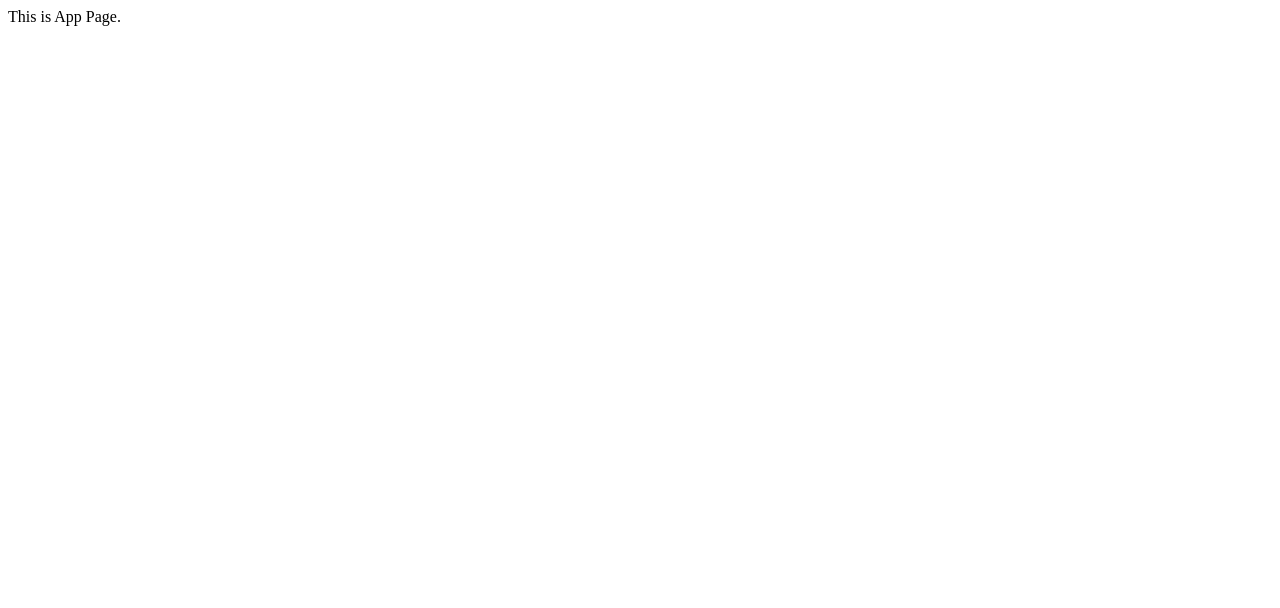
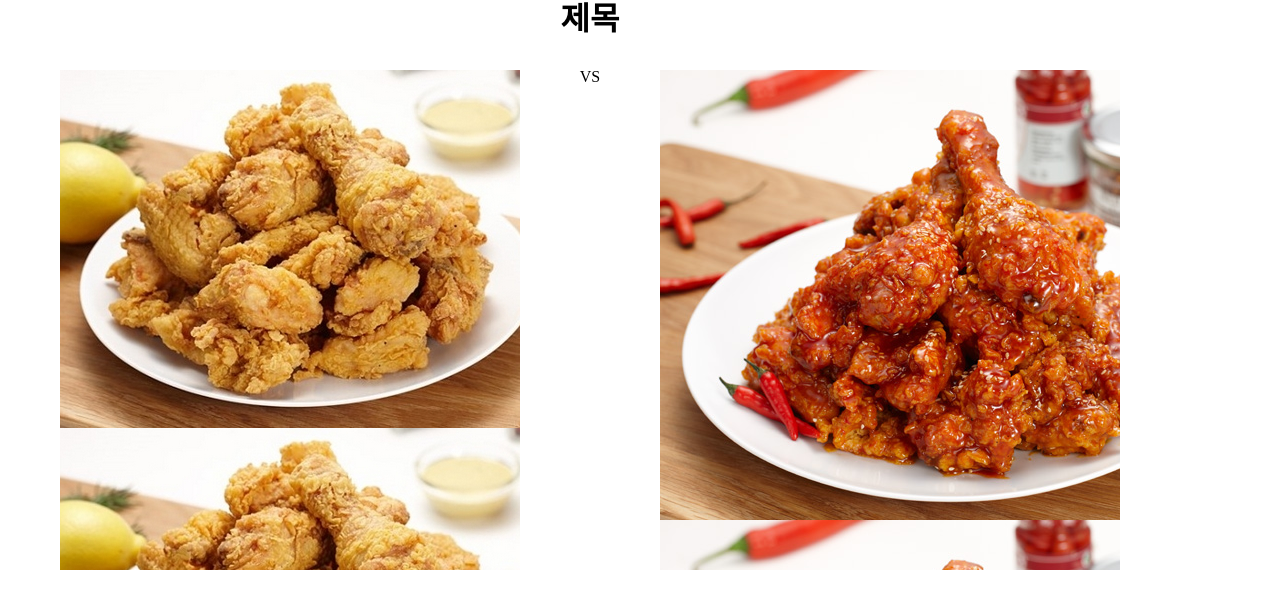
Before and after one commit to hitari/ideal-type-world-cup, a website built with webpack: page public/index.html in a window 1280 px wide. Built offline with nearby package versions, Linux system fonts and the light colour scheme.

Commit message:
초기 폴더 구조 구성 및 Render 구축

```diff
--- a/package.json
+++ b/package.json
@@ -28,6 +28,7 @@
     "eslint": "^7.28.0",
     "eslint-config-prettier": "^8.3.0",
     "eslint-plugin-prettier": "^3.4.0",
+    "file-loader": "^6.2.0",
     "html-loader": "^2.1.2",
     "html-webpack-plugin": "^5.3.1",
     "prettier": "^2.3.1",
@@ -35,5 +36,8 @@
     "webpack": "^5.38.1",
     "webpack-cli": "^4.7.2",
     "webpack-dev-server": "^3.11.2"
+  },
+  "dependencies": {
+    "normalize.css": "^8.0.1"
   }
 }
--- a/public/index.html
+++ b/public/index.html
@@ -8,6 +8,20 @@
   </head>
   <body>
     <noscript> 현재 사용 중인 브라우저는 스크립트를 지원하지 않거나, 해당 기능이 활성화되어 있지 않습니다! </noscript>
-    <div id="root"></div>
+    <div id="root">
+      <article class="ideal-wrap">
+        <h1 class="ideal-title">16강</h1>
+        <section class="ideal-stadium">
+          <div class="ideal-zone ideal-left">
+            <button><div class="img-1"></div></button>
+          </div>
+          <div><span>VS</span></div>
+          <div class="ideal-zone ideal-right">
+            <button><div class="img-2"></div></button>
+          </div>
+        </section>
+      </article>
+      <aside class="ideal-aside"></aside>
+    </div>
   </body>
 </html>
--- a/src/js/App.js
+++ b/src/js/App.js
@@ -1,7 +1,9 @@
+import 'normalize.css';
+import './app.css';
+import mainPage from './features/mainPage';
+
 const App = () => {
-  const el = document.createElement('div');
-  el.textContent = 'This is App Page.';
-  return el;
+  return mainPage();
 };
 
 export default App;
--- /dev/null
+++ b/src/js/app.css
@@ -0,0 +1,57 @@
+html,
+body {
+  width: 100%;
+  height: 100%;
+}
+#root {
+  display: flex;
+  align-items: center;
+  width: 100%;
+  height: 100%;
+}
+.ideal-wrap {
+  width: 100%;
+  margin-right: 100px;
+  margin-bottom: 20%;
+}
+.ideal-title {
+  margin: 0;
+  padding: 30px 0;
+  text-align: center;
+}
+.ideal-stadium {
+  display: flex;
+  justify-content: space-between;
+  width: 100%;
+}
+.ideal-zone {
+  width: 40%;
+  margin-left: auto;
+  margin-right: auto;
+}
+.ideal-zone button {
+  background: none;
+  border: none;
+  width: 100%;
+  height: 100%;
+  cursor: pointer;
+}
+.img-1 {
+  width: 100%;
+  height: 500px;
+  background-image: url('../assets/images/후라이드.jpg');
+}
+.img-2 {
+  width: 100%;
+  height: 500px;
+  background-image: url('../assets/images/양념.jpg');
+}
+/* history */
+.ideal-aside {
+  background-color: #222;
+  width: 100px;
+  height: 100%;
+  position: fixed;
+  top: 0;
+  right: 0;
+}
--- /dev/null
+++ b/src/js/components/stadium/Stadium.js
@@ -0,0 +1,35 @@
+import { createEl } from '@helper/domHelper';
+
+const template = () => {
+  return `
+    <section class="ideal-stadium">
+      <div class="ideal-zone ideal-left">
+        <button>
+          <div class="img-1"></div>
+        </button>
+      </div>
+      <div>
+        <span>VS</span>
+      </div>
+      <div class="ideal-zone ideal-right">
+        <button>
+          <div class="img-2"></div>
+        </button>
+      </div>
+    </section>`;
+};
+
+const Stadium = () => {
+  const el = createEl('div', { className: 'ideal-stadium' });
+  el.innerHTML = template();
+
+  el.addEventListener('click', () => {
+    console.log('click');
+  });
+
+  return (() => {
+    return el;
+  })();
+};
+
+export default Stadium;
--- /dev/null
+++ b/src/js/components/title/Title.js
@@ -0,0 +1,12 @@
+import { createEl } from '@helper/domHelper';
+
+const Title = ({ title }) => {
+  const el = createEl('h1', { className: 'ideal-title' });
+  el.textContent = title;
+
+  return (() => {
+    return el;
+  })();
+};
+
+export default Title;
--- /dev/null
+++ b/src/js/features/IdealTypePage.js
@@ -0,0 +1,16 @@
+import { createEl } from '@helper/domHelper';
+import Title from '../components/title/Title';
+import Stadium from '../components/stadium/Stadium';
+
+const IdealTypePage = () => {
+  const el = createEl('article', { className: 'ideal-wrap' });
+  el['className'] = 'ideal-wrap';
+
+  return (() => {
+    el.appendChild(Title({ title: '제목' }));
+    el.appendChild(Stadium());
+    return el;
+  })();
+};
+
+export default IdealTypePage;
--- /dev/null
+++ b/src/js/features/MainPage.js
@@ -0,0 +1,9 @@
+import IdealTypePage from './IdealTypePage';
+
+const mainPage = () => {
+  return (() => {
+    return IdealTypePage();
+  })();
+};
+
+export default mainPage;
--- /dev/null
+++ b/src/js/helper/domHelper.js
@@ -0,0 +1,14 @@
+// element 생성
+const createEl = (name, props) => {
+  const el = document.createElement(name);
+  const isProperty = (key) => key !== 'children';
+  Object.keys(props)
+    .filter(isProperty)
+    .forEach((name) => {
+      el[name] = props[name];
+    });
+
+  return el;
+};
+
+export { createEl };
--- a/src/js/lib/RenderDOM.js
+++ b/src/js/lib/RenderDOM.js
@@ -1,6 +1,8 @@
-// 렌더 함수
+// 초기 선언된 root
+let root;
+
+// 초기렌더 함수
 const render = (t, v) => {
-  let root;
   let el;
 
   if (typeof v === 'string') {
@@ -21,7 +23,13 @@ const render = (t, v) => {
     throw new TypeError("It's not a String or Element Type");
   }
 
+  root.innerHTML = '';
   root.appendChild(el);
 };
 
-export default { render };
+// 업데이터 렌더 함수
+const update = (t) => {
+  render(t, root);
+};
+
+export default { render, update };
--- a/webpack.config.js
+++ b/webpack.config.js
@@ -31,6 +31,7 @@ module.exports = {
     alias: {
       '@': path.resolve(__dirname, 'src/'),
       '@js': path.resolve(__dirname, 'src/js/'),
+      '@helper': path.resolve(__dirname, 'src/js/helper'),
     },
   },
   devtool: 'inline-source-map',
@@ -64,16 +65,19 @@ module.exports = {
         test: /\.css$/i,
         use: ['style-loader', 'css-loader'],
       },
-      {
-        test: /\.(js|jsx)$/,
-        exclude: /node_modules\/(?!(axios))/,
-        use: {
-          loader: 'babel-loader',
-        },
-      },
+      // {
+      //   test: /\.(js)$/,
+      //   exclude: /node_modules\/(?!(axios))/,
+      //   use: {
+      //     loader: 'babel-loader',
+      //   },
+      // },
       {
         test: /\.(png|svg|jpg|jpeg|gif)$/i,
-        type: 'asset/resource',
+        loader: 'file-loader',
+        options: {
+          name: 'assets/[contenthash].[ext]',
+        },
       },
       {
         test: /\.(woff|woff2|eot|ttf|otf)$/i,
```
Also changed, not shown: src/js/components/history/History.js (added, +8 -0 lines), src/assets/images/양념.jpg (added), src/assets/images/후라이드.jpg (added), 1 other file.
